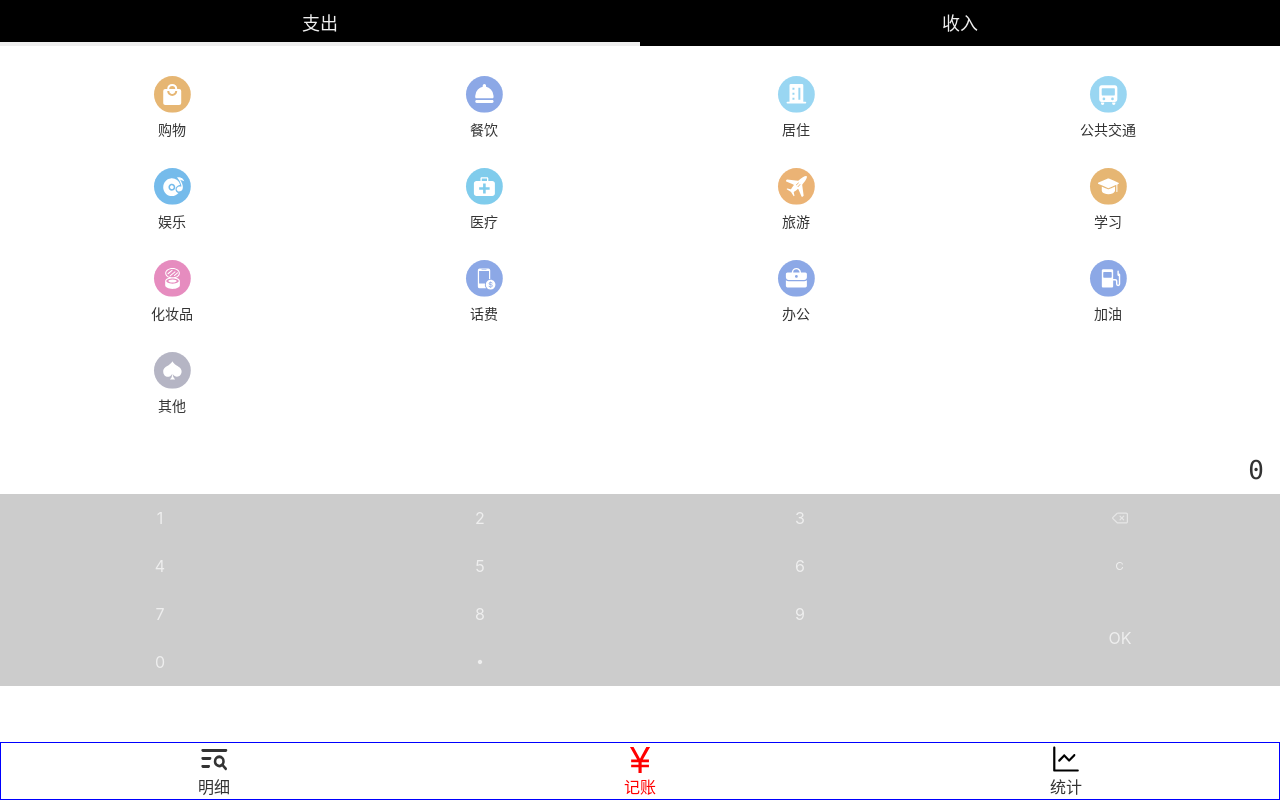
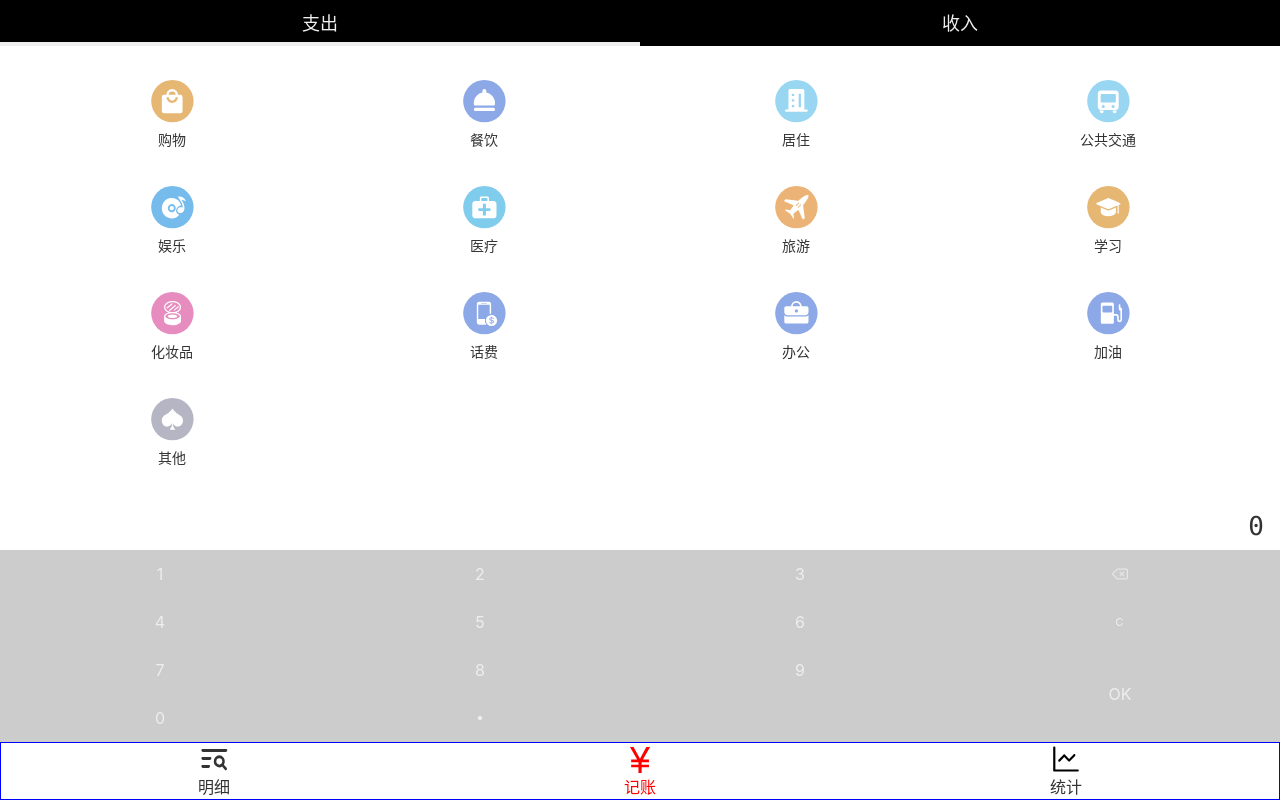
Before and after one commit to tq13111/react-muji-bill, a React app: page /#/money in a window 1280 px wide. Built offline with nearby package versions, Linux system fonts and the light colour scheme.

Commit message:
修复 Tags 组件高度无法自适应 bug

```diff
--- a/src/components/Layout.tsx
+++ b/src/components/Layout.tsx
@@ -1,4 +1,4 @@
-import React from 'react';
+import React, {useState} from 'react';
 import Nav from './Nav';
 import styled from 'styled-components';
 
@@ -13,11 +13,15 @@ const Wrapper = styled.div`
 `;
 const Main = styled.div`
   flex-grow: 1;
+  overflow: auto;
+  display: flex;
+  flex-direction: column;
 `;
-
+const Height = document.documentElement.clientHeight;
 const Layout = (props: any) => {
+  const h = useState(Height);
   return (
-    <Wrapper>
+    <Wrapper style={{height: h + 'px'}}>
       <Main>
         {props.children}
       </Main>
--- a/src/components/Money/Tags.tsx
+++ b/src/components/Money/Tags.tsx
@@ -7,8 +7,6 @@ const TagsWrapper = styled.div`
   padding: 16px;
   display: flex;
   flex-grow: 1;
-  flex-direction: column;
-  justify-content: flex-end;
   background: #FFFFFF;
   height: 400px;
   overflow: auto;
@@ -18,15 +16,16 @@ const Content = styled.ul`
   flex-wrap: wrap;
   height: 100%;
   align-content: flex-start;
+
 `;
 const Item = styled.li`
-  $bg: #d9d9d9;
   width: 25%;
   height: 50%;
   display: flex;
   justify-content: center;
   align-items: center;
   flex-direction: column;
+
   @media (min-width: 900px) {
     height: 25%;
   }
```
